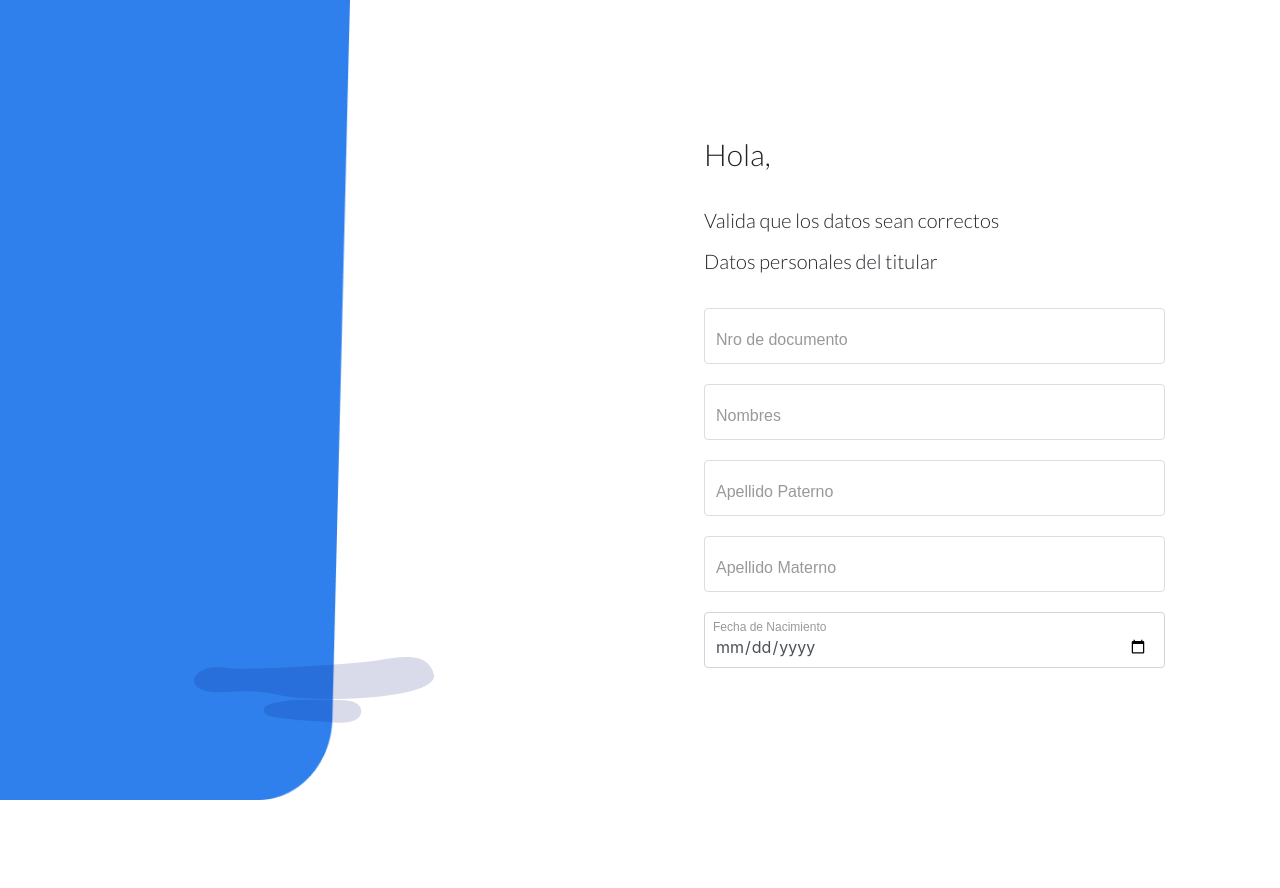
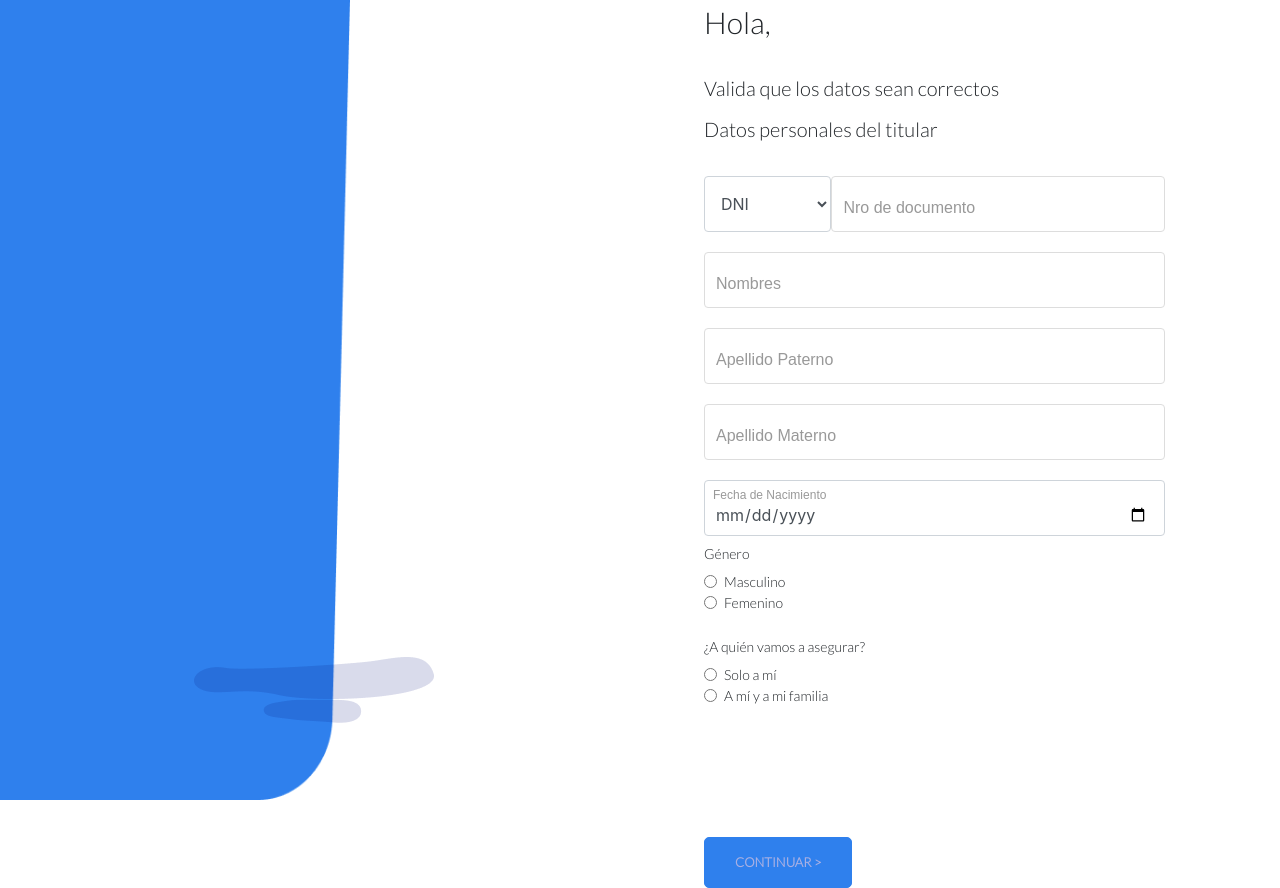
Before and after one commit to MrCycler/insurance_app, a Next.js app: page /step1 in a window 1280 px wide. Before the commit the page ends 800 px from the top, so only its background shows below. Built offline with nearby package versions, Linux system fonts and the light colour scheme; no server answers.

Commit message:
edit: Form step1 completed

```diff
--- a/components/Form.tsx
+++ b/components/Form.tsx
@@ -2,17 +2,24 @@ import React, { useState, useEffect } from "react";
 import "../styles/app.scss";
 
 //moment for datetime
-import moment from 'moment';
+import moment from "moment";
 import { serverDateFormat } from "../util/dateFormat.tsx";
 
 //Form components
 import { Input } from "./Input.tsx";
-import { DateInput} from "./DateInput.tsx";
+import { DateInput } from "./DateInput.tsx";
+import { IDInput } from "./IDInput.tsx";
+import { Button } from "./Button.tsx";
+import { RadioButtonGroup } from "./RadioButtonGroup.tsx";
 
 //Basic provider
 import { postClient } from "../api/clientProvider.tsx";
+import { useRouter } from "next/router";
 
 export const Form = (props) => {
+  //use router
+  const router = useRouter();
+
   const [client, setClient] = useState({});
 
   const [documentType, setDocumentType] = useState("");
@@ -21,7 +28,10 @@ export const Form = (props) => {
   const [lastName, setLastName] = useState("");
   const [motherLastName, setMotherLastName] = useState("");
   const [date, setDate] = useState("");
+  const [gender, setGender] = useState("");
+  const [beneficiaries, setBeneficiaries] = useState("");
 
+  //Verifica la consistencia de los datos
   const [active, setActive] = useState(false);
 
   //TODO: Se recibe del servicio
@@ -40,6 +50,27 @@ export const Form = (props) => {
     initialize();
   }, []);
 
+  useEffect(() => {
+    if (
+      documentNro.length == 8 &&
+      date.match(/^(\d{4})-(\d{2})-(\d{2})$/)&&
+     name!==""&&
+    lastName!==""&&
+    motherLastName!==""&&
+    gender!==""&&
+    beneficiaries!==""
+    ) {
+      setActive(true);
+    } else {
+      setActive(false);
+    }
+  }, [documentNro, date, name,lastName,motherLastName,gender,beneficiaries]);
+
+  const handleClick = (e) => {
+    e.preventDefault();
+    router.push("/step2");
+  };
+
   return (
     <div className="form">
       <div className="form__title">
@@ -48,11 +79,11 @@ export const Form = (props) => {
       </div>
       <p className="form__subtitle">Valida que los datos sean correctos</p>
       <p className="form__subtitle">Datos personales del titular</p>
-      <Input
+      <IDInput
         label="Nro de documento"
         type="tel"
+        setValue={setDocumentNro}
         value={documentNro}
-        setValue={setDocumentNro}
         maxLength="8"
       />
       <Input label="Nombres" type="text" value={name} setValue={setName} />
@@ -68,10 +99,15 @@ export const Form = (props) => {
         value={motherLastName}
         setValue={setMotherLastName}
       />
-      <DateInput
-        value={date}
-        setValue={setDate}
+      <DateInput value={date} setValue={setDate} />
+      <RadioButtonGroup title="Género" options={["Masculino", "Femenino"]} value={gender}   setValue={setGender}/>
+      <RadioButtonGroup
+        title="¿A quién vamos a asegurar?"
+        options={["Solo a mí", "A mí y a mi familia"]}
+        value={beneficiaries}
+        setValue={setBeneficiaries}
       />
+      <Button msg="CONTINUAR >" active={active} onClick={handleClick} />
     </div>
   );
 };
--- /dev/null
+++ b/components/RadioButtonGroup.tsx
@@ -0,0 +1,19 @@
+import React from "react";
+import "../styles/app.scss";
+import { Label, Col, FormGroup, Input } from "reactstrap";
+export const RadioButtonGroup = (props) => {
+  return (
+    <FormGroup tag="fieldset" row className="radio_button_group">
+      <legend className="col-form-label col-sm-6">{props.title}</legend>
+      <Col sm={10}>
+        {props.options.map((option, i) => (
+          <FormGroup check key={i}>
+            <Label check>
+              <Input type="radio" name={"radio2"+props.title}  value={i} onChange={(e)=>{props.setValue(e.target.value);} }/> {option}
+            </Label>
+          </FormGroup>
+        ))}
+      </Col>
+    </FormGroup>
+  );
+};
--- a/styles/form/_form.scss
+++ b/styles/form/_form.scss
@@ -11,6 +11,7 @@ $form-title-font-size: 30px;
 $form-subtitle-font-size: 20px;
 $button-font-size: 13px;
 $policy-font-size: 12px;
+$radio-button-font-size: 14px;
 $app-font-family: "Lato", sans-serif;
 
 .form {
@@ -36,70 +37,6 @@ $app-font-family: "Lato", sans-serif;
     font-size: $form-subtitle-font-size;
     font-family: $app-font-family;
     margin-bottom: 2%;
-  }
-}
-
-.button {
-  background-color: $app-skyblue;
-  color: $app-gray;
-  width: fit-content;
-  margin-top: 20%;
-  padding-top: 3%;
-  padding-bottom: 3%;
-  padding-right: 5%;
-  padding-left: 5%;
-  border: $app-skyblue 1px solid;
-  border-radius: 5px;
-  font-size: $button-font-size;
-  font-family: $app-font-family;
-  font-weight: bold;
-  cursor: pointer;
-  &__active {
-    background-color: $app-skyblue;
-    color: $app-white;
-    width: fit-content;
-    margin-top: 20%;
-    padding-top: 3%;
-    padding-bottom: 3%;
-    padding-right: 5%;
-    padding-left: 5%;
-    border: $app-skyblue 1px solid;
-    border-radius: 5px;
-    font-size: $button-font-size;
-    font-family: $app-font-family;
-    font-weight: bold;
-    cursor: pointer;
-  }
-}
-
-.date {
-  position: relative;
-  &__input {
-    height: 56px;
-    width: 80%;
-    position: relative;
-    margin-top: 20px;
-    outline: 0;
-    padding: 14px 16px 0 10px;
-
-    &:focus {
-      border-color: white;
-      box-shadow: 1px 1px 1px #ddd inset, 1px 1px 1px #ddd;
-      padding: 14px 16px 0 10px;
-    }
-  }
-
-  &__label {
-    font-size: 16px;
-    font-family: Arial, Helvetica, sans-serif;
-    padding: 0 12px;
-    color: #999;
-    pointer-events: none;
-    position: absolute;
-    top: 14px;
-    transform-origin: top left;
-    transition: all 0.2s ease-out;
-    transform: translate(0, 12px) scale(0.75);
   }
 }
 
@@ -174,6 +111,37 @@ $app-font-family: "Lato", sans-serif;
   }
 }
 
+.date {
+  position: relative;
+  &__input {
+    height: 56px;
+    width: 80%;
+    position: relative;
+    margin-top: 20px;
+    outline: 0;
+    padding: 14px 16px 0 10px;
+
+    &:focus {
+      border-color: white;
+      box-shadow: 1px 1px 1px #ddd inset, 1px 1px 1px #ddd;
+      padding: 14px 16px 0 10px;
+    }
+  }
+
+  &__label {
+    font-size: 16px;
+    font-family: Arial, Helvetica, sans-serif;
+    padding: 0 12px;
+    color: #999;
+    pointer-events: none;
+    position: absolute;
+    top: 14px;
+    transform-origin: top left;
+    transition: all 0.2s ease-out;
+    transform: translate(0, 12px) scale(0.75);
+  }
+}
+
 .policy {
   display: flex;
   margin-top: 5%;
@@ -186,3 +154,42 @@ $app-font-family: "Lato", sans-serif;
     font-family: $app-font-family;
   }
 }
+
+.radio_button_group{
+  font-size: $radio-button-font-size;
+  font-family: $app-font-family;
+  width:80%;
+}
+
+.button {
+  background-color: $app-skyblue;
+  color: $app-gray;
+  width: fit-content;
+  margin-top: 20%;
+  padding-top: 15px;
+  padding-bottom: 15px;
+  padding-right: 30px;
+  padding-left:30px;
+  border: $app-skyblue 1px solid;
+  border-radius: 5px;
+  font-size: $button-font-size;
+  font-family: $app-font-family;
+  font-weight: bold;
+  cursor: pointer;
+  &__active {
+    background-color: $app-skyblue;
+    color: $app-white;
+    width: fit-content;
+    margin-top: 20%;
+    padding-top: 15px;
+    padding-bottom: 15px;
+    padding-right: 30px;
+    padding-left:30px;
+    border: $app-skyblue 1px solid;
+    border-radius: 5px;
+    font-size: $button-font-size;
+    font-family: $app-font-family;
+    font-weight: bold;
+    cursor: pointer;
+  }
+}
```
Also changed, not shown: 1 other file (tests, documents, lock files or other folders).
